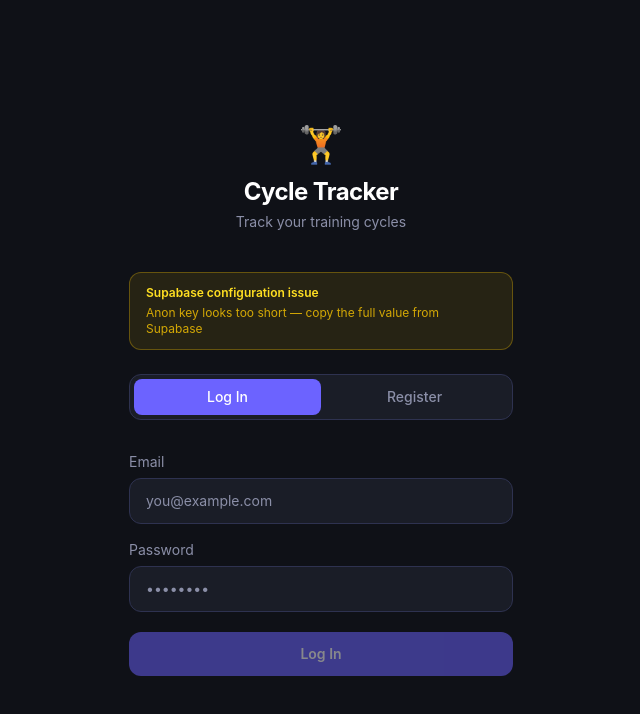
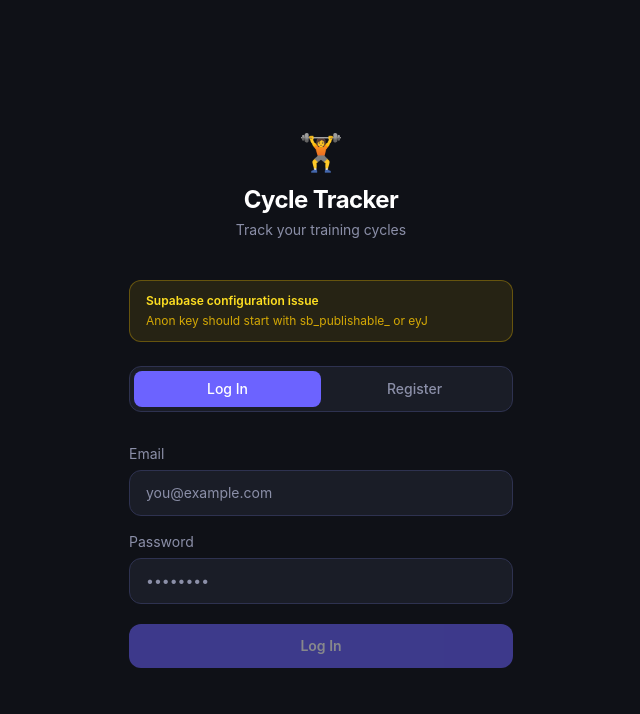
Before and after one commit to ericbrenneman/fitness-cycle-tracker, a Next.js app: page /auth in a window 1280 px wide. Shown: the top 714 px of the page, without its empty margins (319-959 px from the left). Built offline with nearby package versions, Linux system fonts and the light colour scheme; no server answers.

Commit message:
Initial working fitness tracker build

```diff
--- a/app/auth/page.tsx
+++ b/app/auth/page.tsx
@@ -11,7 +11,9 @@ function getConfigIssues() {
   if (!url) issues.push("NEXT_PUBLIC_SUPABASE_URL is not set");
   else if (!url.startsWith("https://")) issues.push(`URL must start with https:// — got: "${url.slice(0, 30)}"`);
   if (!key) issues.push("NEXT_PUBLIC_SUPABASE_ANON_KEY is not set");
-  else if (key.length < 100) issues.push("Anon key looks too short — copy the full value from Supabase");
+    else if (!key.startsWith("sb_publishable_") && !key.startsWith("eyJ")) {
+      issues.push("Anon key should start with sb_publishable_ or eyJ");
+    }
   return issues;
 }
 
```
